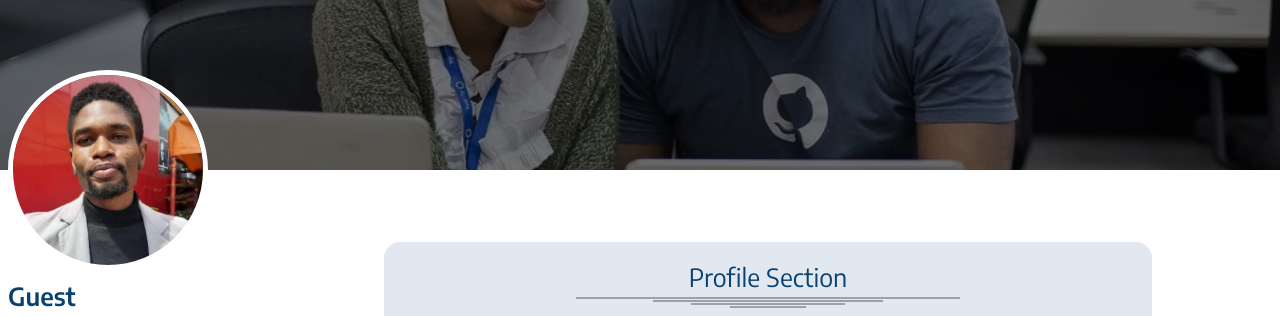
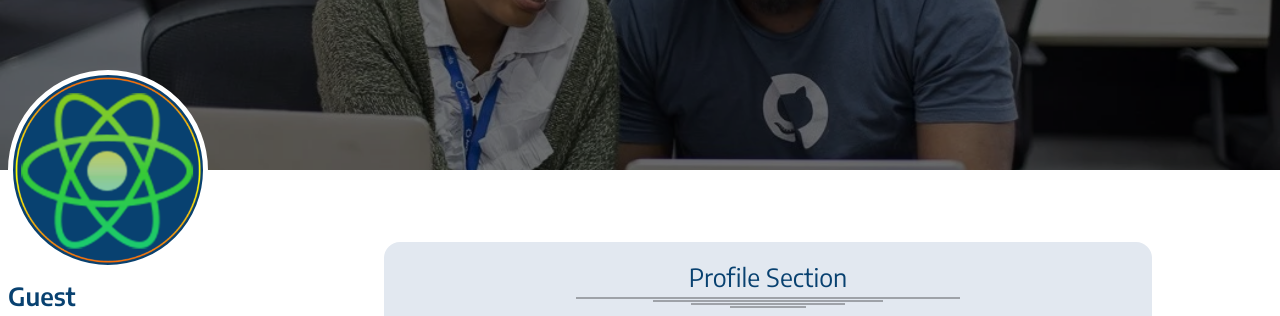
Before and after one commit to Kennius7/shosan-academy-app, a React (Vite) app: page /profile in a window 1280 px wide. Both pictures are taken after a click on the button "Close". Shown: the part 190-506 px from the top of the page. Built offline with nearby package versions, Linux system fonts and the light colour scheme; no server answers.

Commit message:
setting up the user interface - 12

```diff
--- a/src/App.jsx
+++ b/src/App.jsx
@@ -23,8 +23,9 @@ function App() {
   const [active, setActive] = useState("Home");
   const [loginState, setLoginState] = useState(false);
   const [isLoggedIn, setIsLoggedIn] = useState(false);
+  const [isActualLoggedIn, setIsActualLoggedIn] = useState(false);
   const [isMenuOpen, setIsMenuOpen] = useState(false);
-  const [ user ] = useAuthState(auth);
+  const [ currentlyLoggedInUser ] = useAuthState(auth);
 
   const [profileFormData, setProfileFormData] = useState({
     name: "Guest",
@@ -37,7 +38,7 @@ function App() {
   });
 
   const downloadData = async () => {
-      const userEmail = user?.email;
+      const userEmail = currentlyLoggedInUser?.email;
       console.log("Current User Email: ", userEmail);
       if (navigator.onLine && userEmail) {
           console.log("We are online or logged in.");
@@ -107,7 +108,7 @@ function App() {
       value={{
         active, setActive, lightBlue, darkBlue, yellow, DP1,
         loginState, setLoginState, isLoggedIn, setIsLoggedIn, lastVisitedTime,
-        profileFormData, setProfileFormData,
+        profileFormData, setProfileFormData, isActualLoggedIn, setIsActualLoggedIn,
         isMenuOpen, setIsMenuOpen
       }}
     >
--- a/src/components/ProfileHero.jsx
+++ b/src/components/ProfileHero.jsx
@@ -1,12 +1,15 @@
 import { useContext } from "react";
 import { MainContext } from "../context/mainContext";
-import { BG1 } from "../assets";
+import { BG1, reactNativePics } from "../assets";
 import ImageBackground from "./ImageBackground";
+import { useAuthState } from "react-firebase-hooks/auth";
+import { auth } from "../../FirebaseConfig.js";
 
 
 
 const ProfileHero = () => {
     const { profileFormData, DP1, lastVisitedTime } = useContext(MainContext);
+    const [ currentlyLoggedInUser ] = useAuthState(auth);
 
     return (
         <section className="flexColStart w-full bg-white pt-[60px]">
@@ -20,10 +23,15 @@ const ProfileHero = () => {
                 isOverlay={true}
                 overlayOpacity={0.9}
                 className="flexCenter w-full"
-                childClass="sm:top-[200px] top-[80px] left-2 sm:w-[200px] sm:h-[200px] w-[120px] h-[120px]
-                rounded-full overflow-hidden border-[5px] border-white"
+                childClass={`sm:top-[200px] top-[80px] left-2 sm:w-[200px] sm:h-[200px] w-[120px] h-[120px]
+                rounded-full overflow-hidden border-[5px] border-white
+                ${currentlyLoggedInUser?.email === "ogbogukenny@yahoo.com" ? "" : "bg-secondaryBlue"}`}
             >
-                <img src={DP1} alt="dp" className="w-full h-full object-cover" />
+                <img
+                    src={ currentlyLoggedInUser?.email === "ogbogukenny@yahoo.com" ? DP1 : reactNativePics}
+                    alt="dp"
+                    className={`w-full h-full object-cover`}
+                />
             </ImageBackground>
             <div className="w-full h-[40px] sm:mt-[120px] mt-[65px] flexColCenterStart pl-2">
                 <p className="text-secondaryBlue sm:text-[25px] text-[18px] font-semibold text-start leading-[28px]">
--- a/src/components/ProfileSection.jsx
+++ b/src/components/ProfileSection.jsx
@@ -14,7 +14,7 @@ import { doc, updateDoc } from "firebase/firestore";
 
 const ProfileSection = () => {
     // const navigate = useNavigate();
-    const { darkBlue, lightBlue, profileFormData, setProfileFormData } = useContext(MainContext);
+    const { darkBlue, lightBlue, profileFormData, setProfileFormData, setIsActualLoggedIn } = useContext(MainContext);
     const nameRef = useRef(null);
     const emailRef = useRef(null);
     const numberRef = useRef(null);
@@ -65,7 +65,8 @@ const ProfileSection = () => {
             batchNum: "000",
             courseDetails: "None",
             courseProgress: 3,
-        })
+        });
+        // setIsActualLoggedIn(false);
     };
 
     const handleSaveData = async () => {
--- a/src/components/SignInAuth.jsx
+++ b/src/components/SignInAuth.jsx
@@ -1,3 +1,4 @@
+/* eslint-disable no-unused-vars */
 import { useState, useContext } from "react";
 import { MainContext } from "../context/mainContext";
 import { signInWithEmailAndPassword } from "firebase/auth";
@@ -9,29 +10,31 @@ import { useAuthState } from "react-firebase-hooks/auth";
 
 const SignUp = () => {
     const navigate = useNavigate();
+    const [ currentlyLoggedInUser ] = useAuthState(auth);
     const [ user ] = useAuthState(auth);
-    const { setLoginState, profileFormData: { name } } = useContext(MainContext);
+    const { setLoginState, setIsActualLoggedIn } = useContext(MainContext);
     const [isVisible, setIsVisible] = useState(false);
     const [signInFormData, setSignInFormData] = useState({ email: "", password: ""});
     const { email, password } = signInFormData;
     const handleChange = (e) => setSignInFormData({ ...signInFormData, [e.target.name]: e.target.value });
 
     const handleSignin = async() => {
-        if (user) {
-            alert(`${name.split(" ")[0]} is already logged in...`);
-            return;
+        console.log("Current User Data: ", currentlyLoggedInUser);
+
+        if (user?.email === currentlyLoggedInUser?.email) {
+            alert(`${currentlyLoggedInUser?.displayName?.split(" ")[0]} is already logged in...`);
         };
 
         if (email !== "" || password !== "") {
             try {
                 const newUser = await signInWithEmailAndPassword(auth, email, password);
-                // console.log(newUser);
                 alert(`Welcome, ${newUser?.user?.displayName}`);
-                // downloadData();
                 setSignInFormData({ ...signInFormData, email: "", password: "" });
+                // setIsActualLoggedIn(true);
+
                 setTimeout(() => {
                     navigate("/profile");
-                }, 3000);
+                }, 2000);
             } catch (error) {
                 if (error.code === "auth/user-not-found") {
                     console.error(error.code);
```
